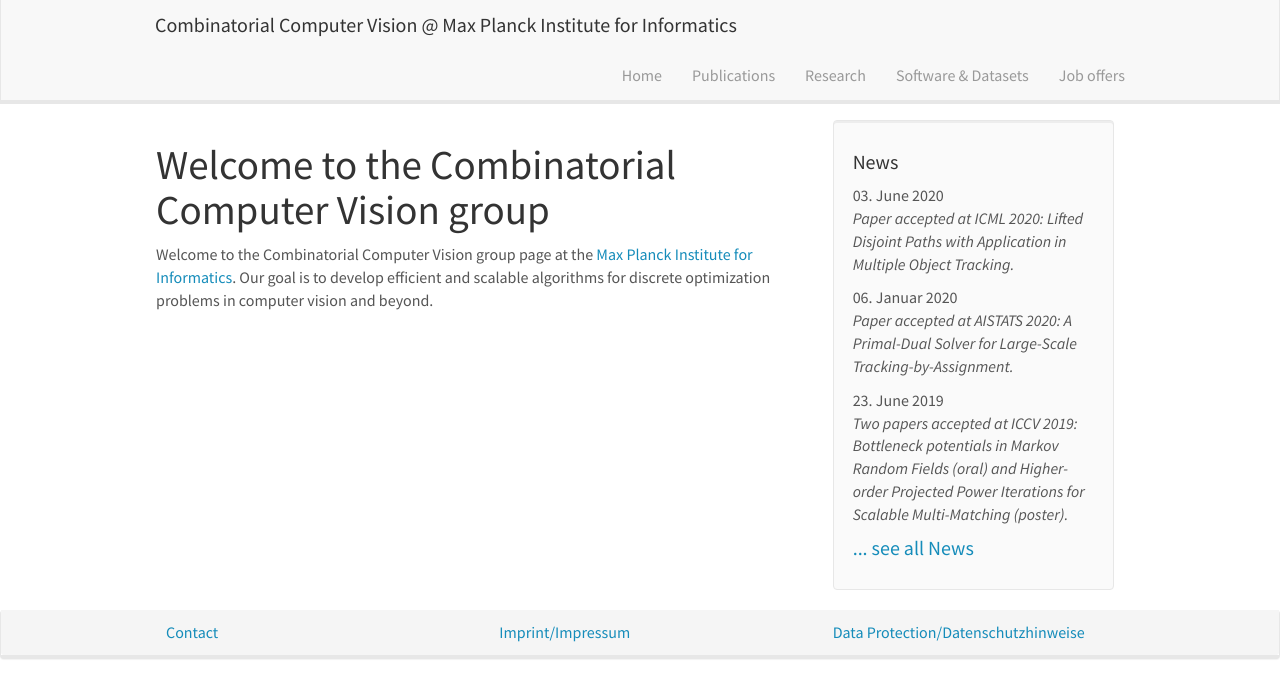
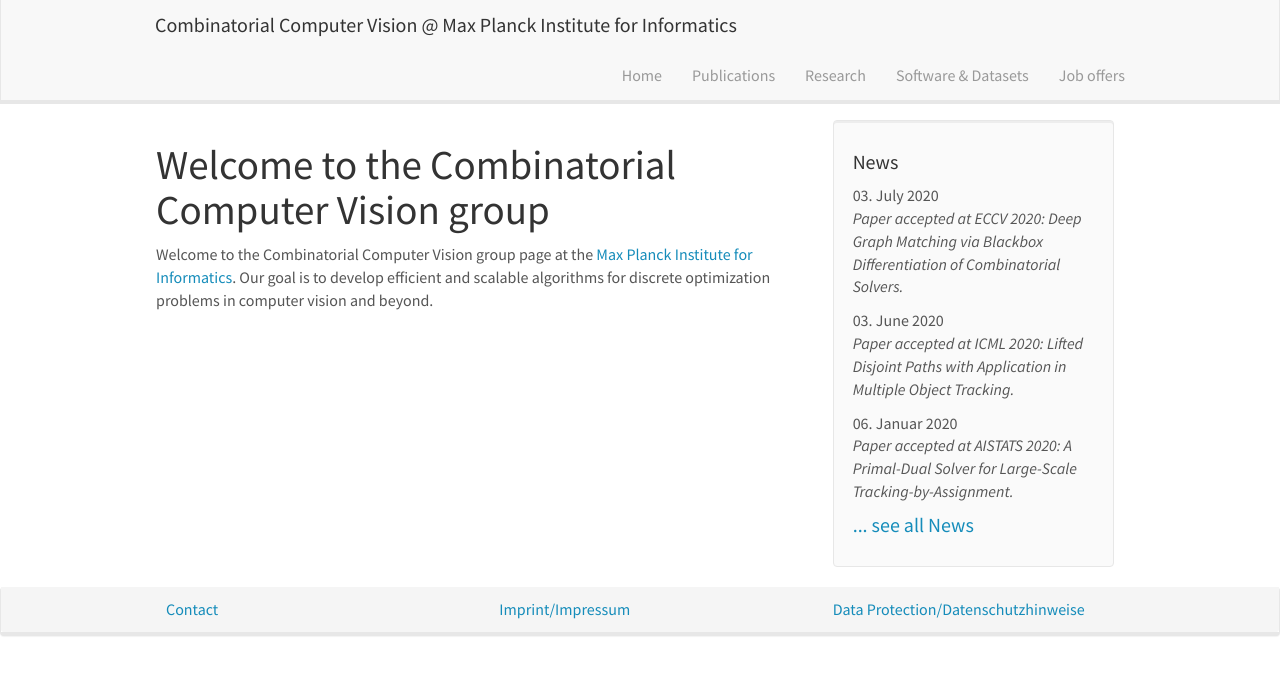
Before and after one commit to pawelswoboda/pawelswoboda.github.io, a Jekyll site: the page built from _pages/home.md, in a window 1280 px wide. Shown: the top 698 px of the page. Built offline with Jekyll 4.4.1, drawn with Linux system fonts in a browser that asks for light colours; nearby versions of some CDN libraries.

Commit message:
Added ECCV 2020 news.

```diff
--- a/_data/news.yml
+++ b/_data/news.yml
@@ -1,12 +1,15 @@
+- date: 03. July 2020
+  headline: "Paper accepted at ECCV 2020: Deep Graph Matching via Blackbox Differentiation of Combinatorial Solvers."
+
 - date: 03. June 2020
   headline: "Paper accepted at ICML 2020: Lifted Disjoint Paths with Application in Multiple Object Tracking."
 
 - date: 06. Januar 2020
   headline: "Paper accepted at AISTATS 2020: A Primal-Dual Solver for Large-Scale Tracking-by-Assignment."
 
-- date: 23. June 2019
-  headline: "Two papers accepted at ICCV 2019: Bottleneck potentials in Markov Random Fields (oral) and Higher-order Projected Power Iterations for Scalable Multi-Matching (poster)."
-
+#- date: 23. June 2019
+#  headline: "Two papers accepted at ICCV 2019: Bottleneck potentials in Markov Random Fields (oral) and Higher-order Projected Power Iterations for Scalable Multi-Matching (poster)."
+#
 #- date: 29. March 2019
 #  headline: "New  datasets for multi-graph matching available."
 #
```
